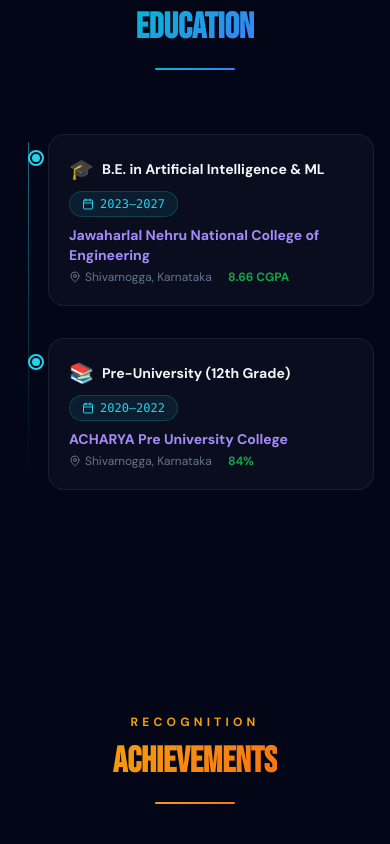
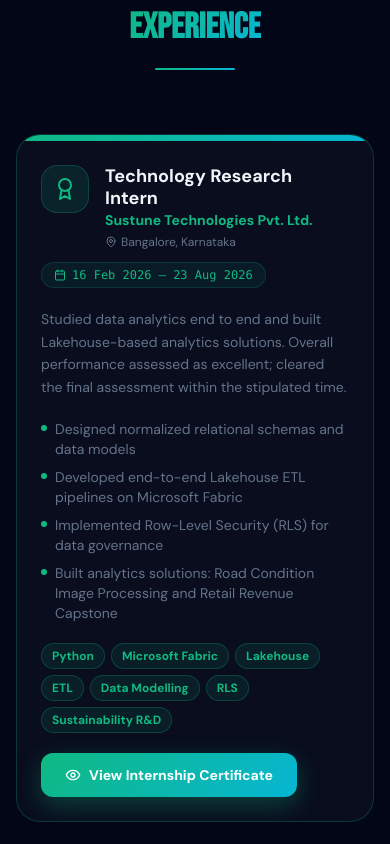
Before and after one commit to vinayrajv2005/my-portfolio, a React (Create React App) app: page / in a window 390 px wide. Shown: the part 7500-8344 px from the top of the page. Built offline with nearby package versions, Linux system fonts and the light colour scheme.

Commit message:
Update portfolio and add internship certificate

```diff
--- a/src/App.js
+++ b/src/App.js
@@ -146,7 +146,38 @@
   },
 ];
 
-const NAV = ["home", "about", "projects", "patents", "skills", "education", "achievements", "contact"];
+// ✅ NEW: Experience data
+const experience = [
+  {
+    id: "sustune",
+    role: "Technology Research Intern",
+    company: "Sustune Technologies Pvt. Ltd.",
+    location: "Bangalore, Karnataka",
+    period: "16 Feb 2026 – 23 Aug 2026",
+    accent: "#10B981",
+    summary:
+      "Studied data analytics end to end and built Lakehouse-based analytics solutions. Overall performance assessed as excellent; cleared the final assessment within the stipulated time.",
+    highlights: [
+      "Designed normalized relational schemas and data models",
+      "Developed end-to-end Lakehouse ETL pipelines on Microsoft Fabric",
+      "Implemented Row-Level Security (RLS) for data governance",
+      "Built analytics solutions: Road Condition Image Processing and Retail Revenue Capstone",
+    ],
+    tags: ["Python", "Microsoft Fabric", "Lakehouse", "ETL", "Data Modelling", "RLS", "Sustainability R&D"],
+    // Reuses CertificateModal (needs title / issuer / date / icon / accent / certificate)
+    cert: {
+      title: "Internship Certificate — Technology Research Intern",
+      issuer: "Sustune Technologies",
+      date: "Aug 2026",
+      icon: Award,
+      accent: "#10B981",
+      certificate: "/Sustune_Internship_Certificate.pdf",
+    },
+  },
+];
+
+// ✅ CHANGED: added "experience"
+const NAV = ["home", "about", "projects", "patents", "skills", "experience", "education", "achievements", "contact"];
 
 // ═══════════════════════════════════════════════════════════════
 // DETECT TOUCH DEVICE
@@ -1245,6 +1276,66 @@
         </div>
       </Section>
 
+      {/* ── EXPERIENCE (NEW) ── */}
+      <Section id="experience" className="py-24 px-4">
+        <div className="max-w-4xl mx-auto">
+          <SectionHead dark={dark} eyebrow="Where I've Worked" title="Experience" gradient={["#10b981", "#06b6d4"]} />
+          {experience.map((x, i) => (
+            <motion.div key={x.id} initial={{ opacity: 0, y: 40 }} whileInView={{ opacity: 1, y: 0 }}
+              viewport={{ once: true }} transition={{ delay: i * 0.1 }}
+              className="rounded-3xl overflow-hidden relative"
+              style={{ background: CARD_BG, border: `1px solid ${x.accent}40`, boxShadow: CARD_SHADOW }}>
+              <div className="h-1.5 w-full" style={{ background: `linear-gradient(90deg, ${x.accent}, #06b6d4)` }} />
+              <div className="p-6 md:p-8 space-y-5">
+                <div className="flex flex-wrap items-start justify-between gap-3">
+                  <div className="flex items-start gap-4">
+                    <div className="w-12 h-12 rounded-2xl flex items-center justify-center flex-shrink-0"
+                      style={{ background: x.accent + "20", border: `1px solid ${x.accent}40` }}>
+                      <Award className="w-6 h-6" style={{ color: x.accent }} />
+                    </div>
+                    <div>
+                      <h3 className="text-lg md:text-xl font-black leading-tight" style={{ color: TEXT }}>{x.role}</h3>
+                      <p className="text-sm font-semibold" style={{ color: x.accent }}>{x.company}</p>
+                      <p className="text-xs flex items-center gap-1 mt-1" style={{ color: MUTED }}>
+                        <MapPin className="w-3 h-3" /> {x.location}
+                      </p>
+                    </div>
+                  </div>
+                  <span className="text-xs font-mono px-3 py-1 rounded-full flex items-center gap-1.5"
+                    style={{ background: x.accent + "15", color: x.accent, border: `0.5px solid ${x.accent}30` }}>
+                    <Calendar className="w-3 h-3" /> {x.period}
+                  </span>
+                </div>
+
+                <p className="text-sm leading-relaxed" style={{ color: MUTED }}>{x.summary}</p>
+
+                <ul className="space-y-2">
+                  {x.highlights.map(h => (
+                    <li key={h} className="flex items-start gap-2 text-sm" style={{ color: MUTED }}>
+                      <span className="mt-1.5 w-1.5 h-1.5 rounded-full flex-shrink-0" style={{ background: x.accent }} />
+                      {h}
+                    </li>
+                  ))}
+                </ul>
+
+                <div className="flex flex-wrap gap-1.5">
+                  {x.tags.map(t => (
+                    <span key={t} className="px-2.5 py-1 rounded-full text-xs font-bold"
+                      style={{ background: x.accent + "18", color: x.accent, border: `0.5px solid ${x.accent}40` }}>{t}</span>
+                  ))}
+                </div>
+
+                <motion.button whileTap={{ scale: 0.97 }} onClick={() => setSelectedCert(x.cert)}
+                  className="flex items-center gap-2 px-6 py-3 rounded-xl text-sm font-bold text-white"
+                  style={{ background: "linear-gradient(135deg,#10b981,#06b6d4)", boxShadow: "0 8px 24px rgba(16,185,129,0.3)" }}>
+                  <Eye className="w-4 h-4" /> View Internship Certificate
+                </motion.button>
+              </div>
+            </motion.div>
+          ))}
+        </div>
+      </Section>
+
       {/* ── EDUCATION ── */}
       <Section id="education" className="py-24 px-4">
         <div className="max-w-4xl mx-auto">
```
Also changed, not shown: 2 other files (tests, documents, lock files or other folders).
